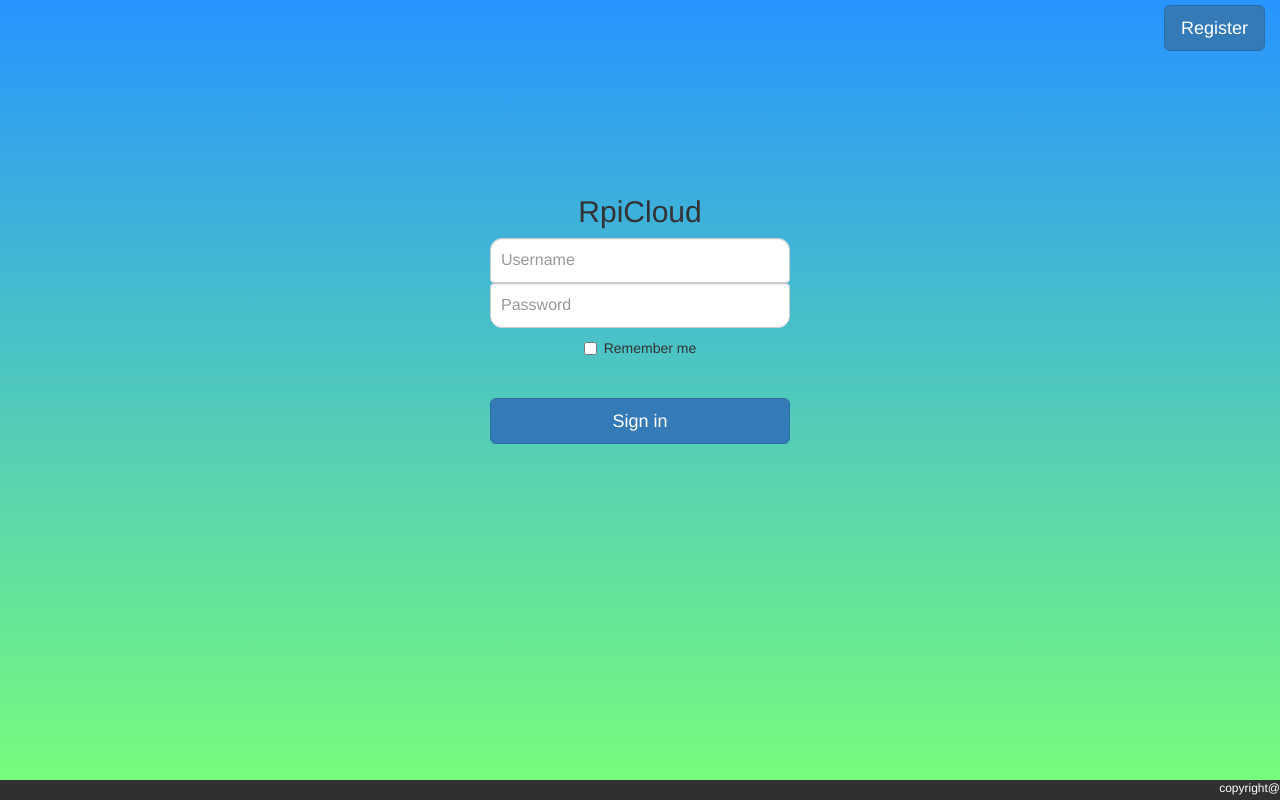
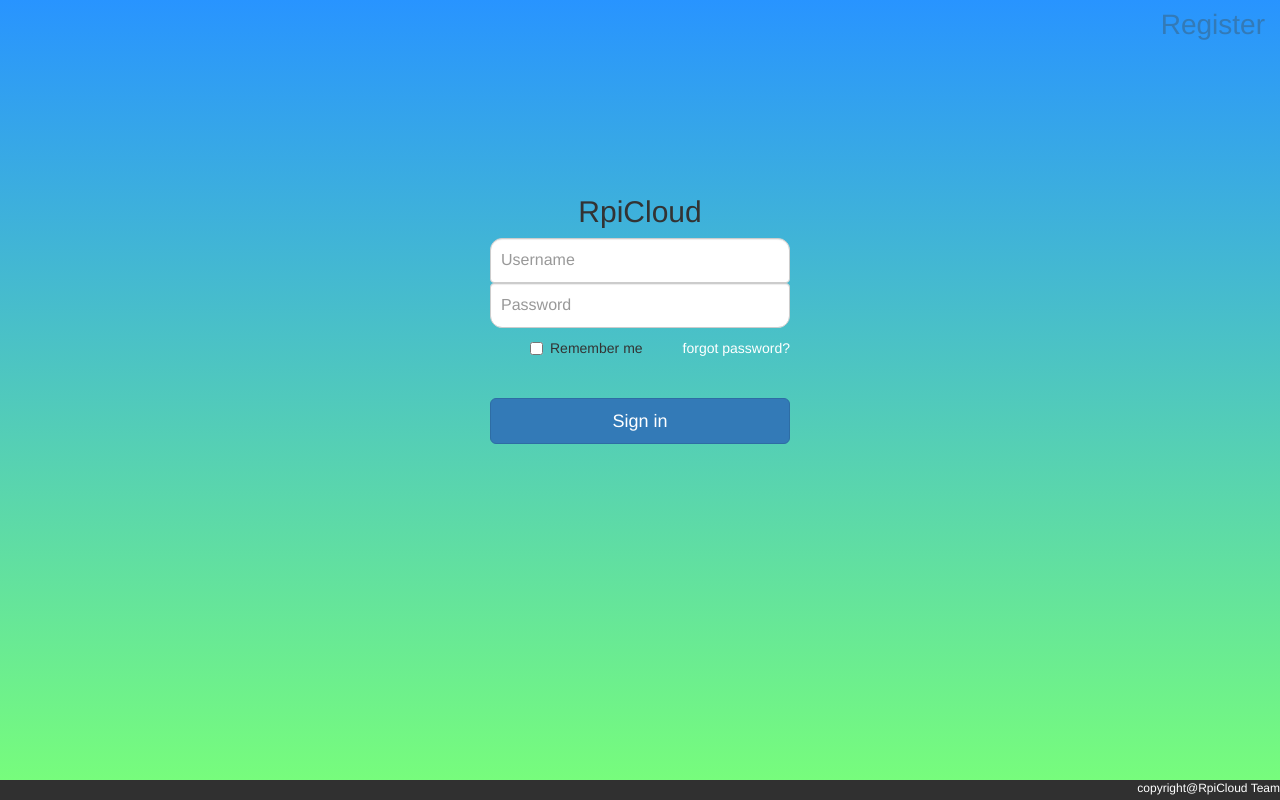
Before and after one commit to ZyqGitHub1/raspberry_cloud, a Flask app: page / in a window 1280 px wide. Run offline with Flask 2, Linux system fonts and the light colour scheme; some libraries are stand-ins or nearby versions.

Commit message:
增加忘记密码

```diff
--- a/app/static/css/index.css
+++ b/app/static/css/index.css
@@ -22,14 +22,21 @@ html,body{
 	top: 20%;
 }
 
+.form-signin #forgot-password{
+	float: right;
+	color: #fff;
+}
+
 .form-signin .form-signin-heading,
 .form-signin .checkbox{
 	text-align: center;
 	margin-bottom: 10px;
+	overflow: hidden;
 }
 
 .form-signin .checkbox{
 	font-weight: normal;
+	overflow: hidden;
 }
 
 .form-signin .form-control{
@@ -55,7 +62,8 @@ html,body{
 	border-bottom-right-radius: 12px;
 }
 
-.btn-register{
+#register{
+	font-size: 2em;
 	position: relative;
 	top: 5px;
 	float: right;
--- a/app/templates/index.html
+++ b/app/templates/index.html
@@ -11,11 +11,13 @@
 	</head>
 	<body>
 		<div class="container">
-			<button class="btn btn-lg btn-primary btn-register" id="register" data-toggle="modal" data-target="#register-window">Register</button>
+			<!-- <button class="btn btn-lg btn-primary btn-register" id="register" data-toggle="modal" data-target="#register-window">Register</button> -->
+			<a href="#" id="register" data-toggle="modal" data-target="#register-window">Register</a>
 			<form class="form-signin">
 				<h2 class="form-signin-heading">RpiCloud</h2>
 				<input id="inputUsername" type="text" class="form-control" placeholder="Username">
 				<input id="inputPassword" type="password" class="form-control" placeholder="Password">
+				<a href="auth/reset" id="forgot-password">forgot password?</a>
 				<div class="checkbox">
 					<label>
 						<input id="inputRememberme" type="checkbox" value="remember-me"> Remember me
@@ -26,7 +28,7 @@
 				<button class="btn btn-block btn-lg btn-primary btn-sign-in" id="signin">Sign in</button>
 			</div>
 			<div class="footer">
-	            <p>copyright@</p>
+	            <p>copyright@RpiCloud Team</p>
 			</div>
 		</div>
 		<!-- Modal -->
```
Also changed, not shown: app/templates/console.html (+4 -3 lines).
